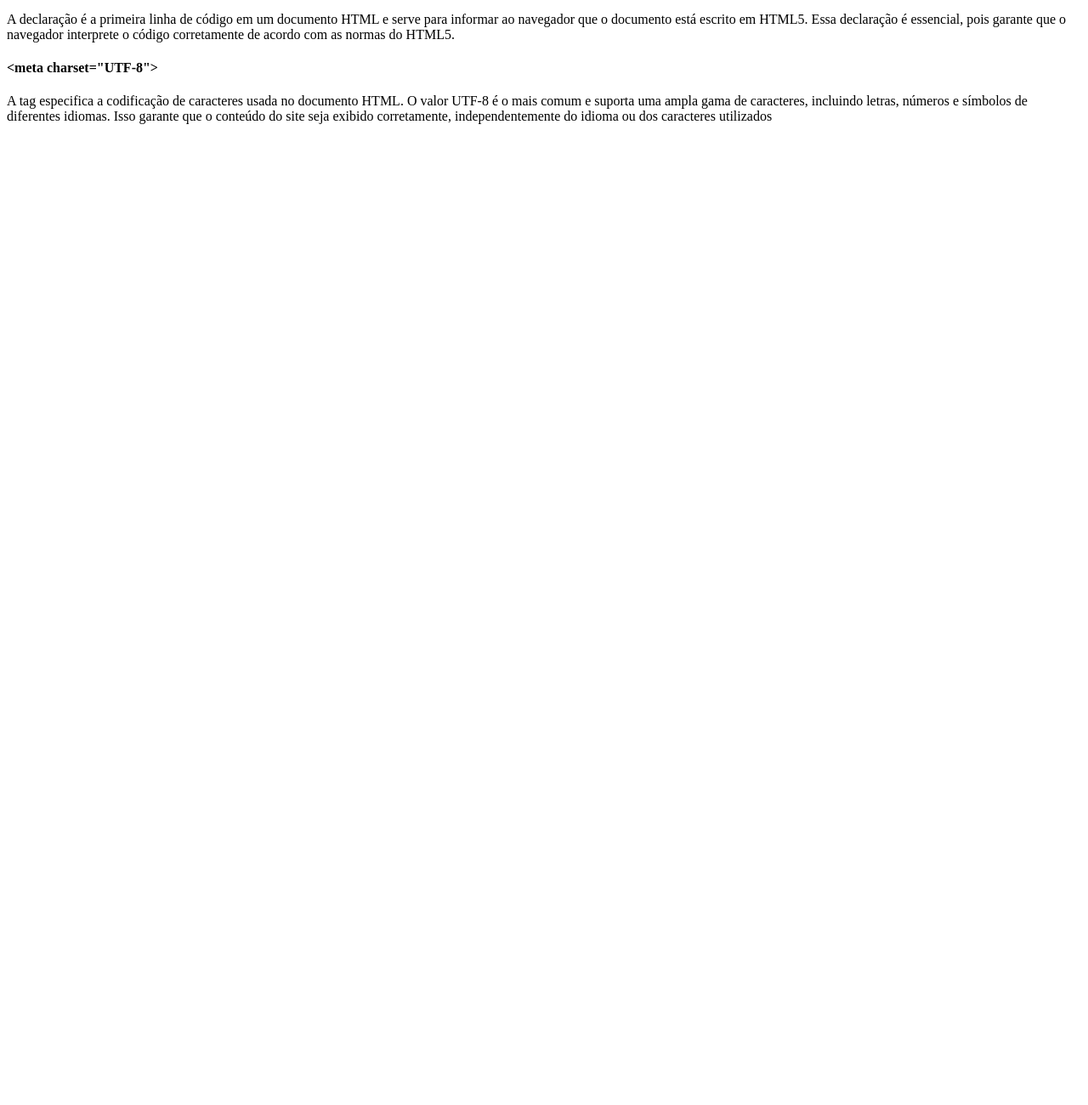
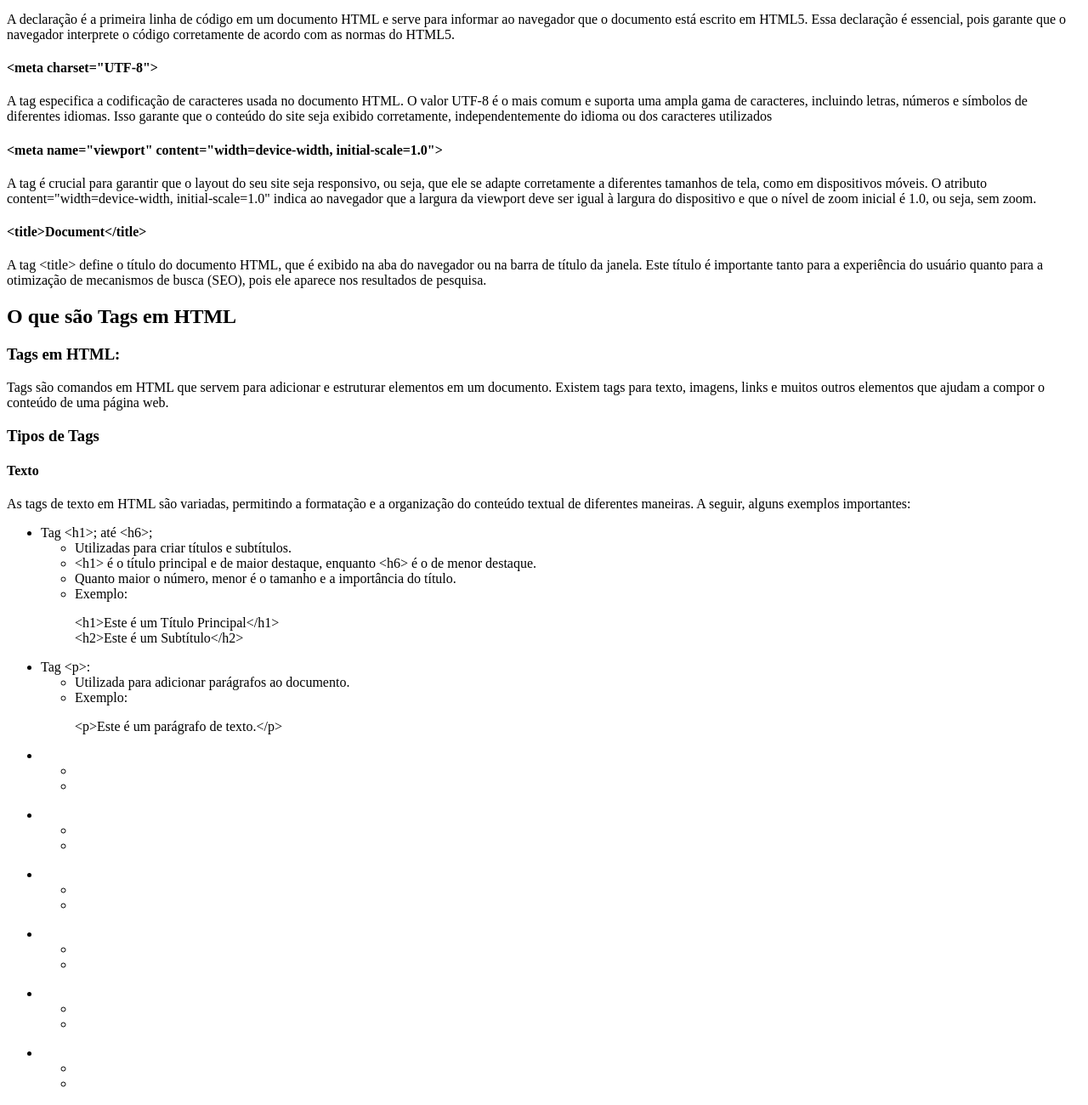
Before and after one commit to eiSerjao/Criar-Uma-P-gina-Web-Utilizando-as-Tags-Aprendidas, a plain HTML site: page index.html in a window 1280 px wide. Shown: the part 937-2237 px from the top of the page at 85% size. Before the commit the page ends 1105 px from the top, so only its background shows below. Drawn offline with Linux system fonts and the light colour scheme.

Commit message:
Parei em Tags

```diff
--- a/index.html
+++ b/index.html
@@ -8,13 +8,13 @@
 <body>
   <div id="inicio">
     <h1>Introdução HTML</h1>
-  <ul>
+      <ol>
         <li>Estrutura de um Documento HTML</li>
         <li>O que são Tags em HTML</li>
         <li>O que são Atributos em HTML</li>
         <li>Listas Ordenadas e Não Ordenadas</li>
         <li>Links em HTML</li>
-  </ul>
+      </ol>
   </div>
 
   <div id="estruturaHTML">
@@ -53,6 +53,7 @@
         &lt;/body&gt;<br>
         &lt;/html&gt;<br>
       </code>
+
       <h3>Novas Tags e Atributos no HTML</h3>
         <h4>&lt;!DOCTYPE html&gt;</h4>
           <p>A declaração <!DOCTYPE html> é a primeira linha de código em um documento HTML e serve para informar ao navegador que o documento está escrito em HTML5. Essa declaração é essencial, pois garante que o navegador interprete o código corretamente de acordo com as normas do HTML5.</p>
@@ -60,10 +61,90 @@
       <h4>&lt;meta charset=&quot;UTF-8&quot;&gt;</h4>
         <p>A tag <meta charset="UTF-8"> especifica a codificação de caracteres usada no documento HTML. O valor UTF-8 é o mais comum e suporta uma ampla gama de caracteres, incluindo letras, números e símbolos de diferentes idiomas. Isso garante que o conteúdo do site seja exibido corretamente, independentemente do idioma ou dos caracteres utilizados</p>
 
-      <h4></h4>
+      <h4>&lt;meta name=&quot;viewport&quot; content=&quot;width=device-width, initial-scale=1.0&quot;&gt;</h4>
+        <p>A tag <meta name="viewport"> é crucial para garantir que o layout do seu site seja responsivo, ou seja, que ele se adapte corretamente a diferentes tamanhos de tela, como em dispositivos móveis. O atributo content="width=device-width, initial-scale=1.0" indica ao navegador que a largura da viewport deve ser igual à largura do dispositivo e que o nível de zoom inicial é 1.0, ou seja, sem zoom.</p>
+
+      <h4>&lt;title&gt;Document&lt;/title&gt;</h4>
+        <p>A tag &lt;title&gt; define o título do documento HTML, que é exibido na aba do navegador ou na barra de título da janela. Este título é importante tanto para a experiência do usuário quanto para a otimização de mecanismos de busca (SEO), pois ele aparece nos resultados de pesquisa.</p>
+
+        </div>
+  </div>
+
+  <div>
+    <h2>O que são Tags em HTML</h2>
+      <h3>Tags em HTML:</h3>
+        <p>Tags são comandos em HTML que servem para adicionar e estruturar elementos em um documento. Existem tags para texto, imagens, links e muitos outros elementos que ajudam a compor o conteúdo de uma página web.</p>
+
+      <h3>Tipos de Tags</h3>
+        <h4>Texto</h4>
+          <p>As tags de texto em HTML são variadas, permitindo a formatação e a organização do conteúdo textual de diferentes maneiras. A seguir, alguns exemplos importantes:</p>
+            <ul>
+
+              <li>Tag &lt;h1&gt;; até &lt;h6&gt;;</li>
+                <ul>
+                  <li>Utilizadas para criar títulos e subtítulos.</li>
+                  <li>&lt;h1&gt; é o título principal e de maior destaque, enquanto &lt;h6&gt; é o de menor destaque.</li>
+                  <li>Quanto maior o número, menor é o tamanho e a importância do título.</li>
+                  <li>Exemplo:</li>
+                  <p>&lt;h1&gt;Este é um Título Principal&lt;/h1&gt;
+                    <br>&lt;h2&gt;Este é um Subtítulo&lt;/h2&gt;</p>
+                </ul>
+
+              <li>Tag &lt;p&gt;:</li>
+                <ul>
+                  <li>Utilizada para adicionar parágrafos ao documento.</li>
+                  <li>Exemplo:</li>
+                  <p>&lt;p&gt;Este é um parágrafo de texto.&lt;/p&gt;</p>
+                </ul>
+
+              <li></li>
+                <ul>
+                  <li></li>
+                  <li></li>
+                  <p></p>
+                </ul>
+
+              <li></li>
+                <ul>
+                  <li></li>
+                  <li></li>
+                  <p></p>
+                </ul>
+
+              <li></li>
+                <ul>
+                  <li></li>
+                  <li></li>
+                  <p></p>
+                </ul>
+
+              <li></li>
+                <ul>
+                  <li></li>
+                  <li></li>
+                  <p></p>
+                </ul>
+
+              <li></li>
+                <ul>
+                  <li></li>
+                  <li></li>
+                  <p></p>
+                </ul>
+
+              <li></li>
+                <ul>
+                  <li></li>
+                  <li></li>
+                  <p></p>
+                </ul>
+            </ul>
+
+
+
 
 
   </div>
-  </div>
+
 </body>
 </html>
```
Lines whose indentation alone changed are shown as unchanged.
